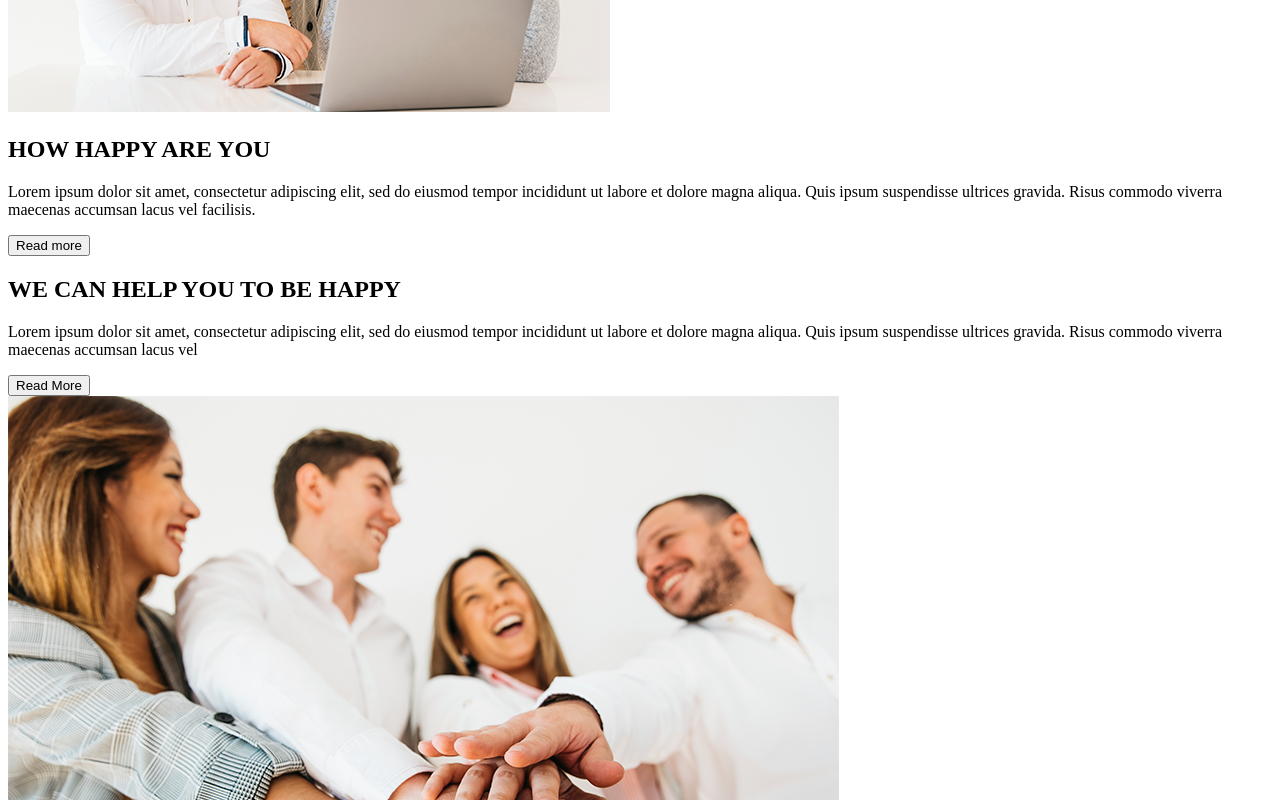
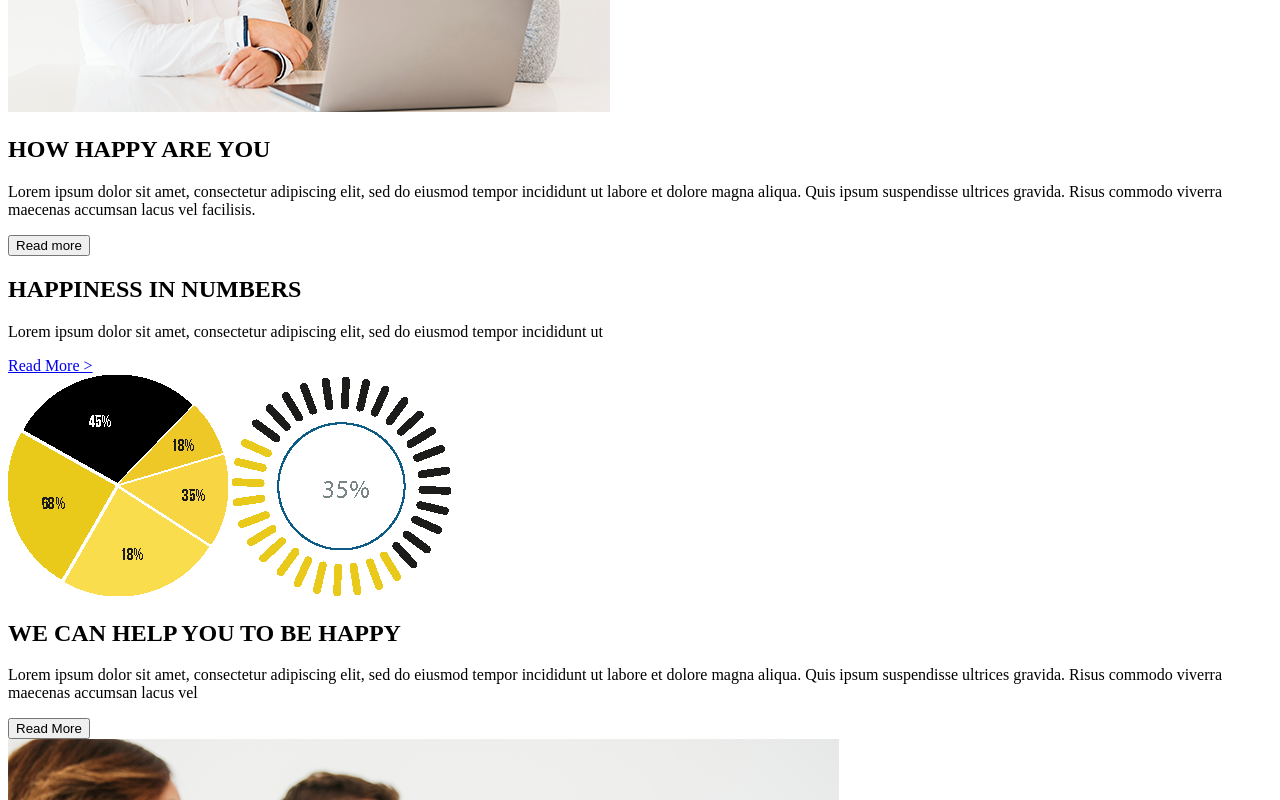
Before and after one commit to EilynFlorez/ProyectoHappiness, a plain HTML site: page index.html in a window 1280 px wide. Shown: the part 537-1337 px from the top of the page. Drawn offline with Linux system fonts and the light colour scheme.

Commit message:
Estructura HTML

```diff
--- a/index.html
+++ b/index.html
@@ -38,6 +38,18 @@
                 <p>Lorem ipsum dolor sit amet, consectetur adipiscing elit, sed do eiusmod tempor incididunt ut labore et dolore magna aliqua. Quis ipsum suspendisse ultrices gravida. Risus commodo viverra maecenas accumsan lacus vel facilisis.</p>
 
                 <a href="#"><button>Read more</button></a>
+            </div>
+        </section>
+
+        <section class="seccion-2">
+            <div>
+                <h2>HAPPINESS IN NUMBERS</h2>
+                <P>Lorem ipsum dolor sit amet, consectetur adipiscing elit, sed do eiusmod tempor incididunt ut</P>
+                <a href="#">Read More ></a>
+            </div>
+            <div>
+                <img src="./assets/images/graph01.png" alt="Grafica 1">
+                <img src="./assets/images/graph02.png" alt="Grafica 2">
             </div>
         </section>
 
```
